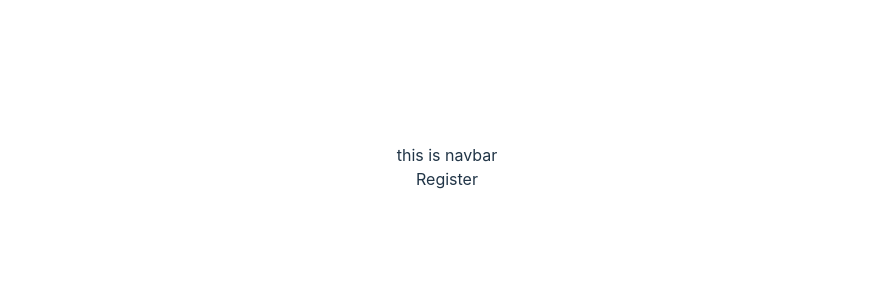
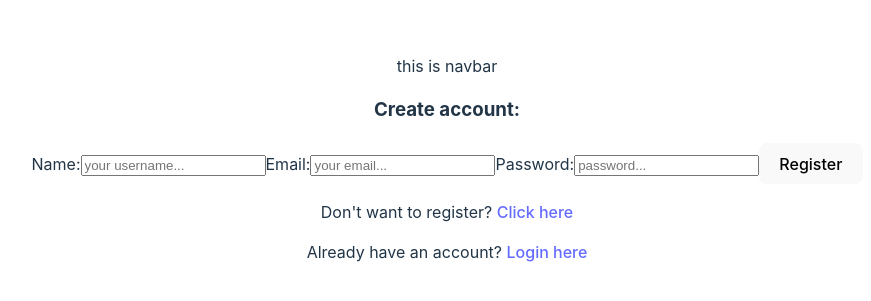
Before and after one commit to jtw007/Hical-Vite-React-Frontend, a React (Vite) app: page /register in a window 1280 px wide. Shown: the part 233-534 px from the top of the page, without its empty margins (193-1064 px from the left). Built offline with nearby package versions, Linux system fonts and the light colour scheme.

Commit message:
register page finished for the most part, created profile component and added register and profile links to home page

```diff
--- a/src/App.jsx
+++ b/src/App.jsx
@@ -12,6 +12,7 @@ import jwt_decode from 'jwt-decode'
 //components import
 import NavBar from './components/NavBar'
 import Home from './components/pages/Home'
+import Profile from './components/pages/Profile'
 import Register from './components/pages/Register'
 
 function App() {
@@ -58,6 +59,11 @@ function App() {
           />
 
           <Route
+            path="/profile"
+            element={<Profile handleLogout={handleLogout} currentUser={currentUser} setCurrentUser={setCurrentUser} />}
+          />
+
+          <Route
             path='/register'
             element={<Register currentUser={currentUser} setCurrentUser={setCurrentUser} />}
           />
--- a/src/components/pages/Home.jsx
+++ b/src/components/pages/Home.jsx
@@ -6,7 +6,12 @@ import React from 'react'
 
 const Home = () => {
   return (
-    <div>Hello this is home</div>
+    <div>
+        <h2>Hello this is home page</h2>
+        <Link to='/register'>Register for an Account</Link>
+        {/* profile link will eventually only be accessible for logged in users only */}
+        <Link to='/profile'>Profile</Link>
+    </div>
   )
 }
 
--- /dev/null
+++ b/src/components/pages/Profile.jsx
@@ -0,0 +1,12 @@
+
+
+const Profile = () => {
+  return (
+    <div>
+       <h2>This is the profile page</h2>
+    </div>
+
+  )
+}
+
+export default Profile
--- a/src/components/pages/Register.jsx
+++ b/src/components/pages/Register.jsx
@@ -18,7 +18,8 @@ const Register = ({ currentUser, setCurrentUser }) => {
             const reqBody = {
                 name,
                 email,
-                password
+                password,
+                //add phone number for backend in the future?
             }
             // const response = await axios.post(`${process.env.REACT_APP_SERVER_URL}/`, reqBody)
 
@@ -40,10 +41,60 @@ const Register = ({ currentUser, setCurrentUser }) => {
         }
     }
 
-    //conditionally render a navigate component
+    //conditionally render a navigate component - navigate the user to the profile page when logged in
+    // if (currentUser) {
+	// 	return <Navigate to="/profile" />
+	// }
 
     return (
-        <div>Register</div>
+        <div id='register-container'>
+			<div id='register-message'>
+				<h3>Create account:</h3>
+
+				<p>{msg}</p>
+			</div>
+
+
+			<form onSubmit={handleSubmit} id='register-form'>
+				<label htmlFor='name'>Name:</label>
+				<input
+					type="text"
+					id="name"
+					placeholder='your username...'
+					onChange={e => setName(e.target.value)}
+					value={name}
+					required
+				/>
+
+				<label htmlFor='email'>Email:</label>
+				<input
+					type="email"
+					id="email"
+					placeholder='your email...'
+					onChange={e => setEmail(e.target.value)}
+					value={email}
+					required
+				/>
+
+				<label htmlFor='password'>Password:</label>
+				<input
+					type="password"
+					id="password"
+					placeholder='password...'
+					onChange={e => setPassword(e.target.value)}
+					value={password}
+					required
+				/>
+
+				<button type="submit" id='register-btn'>Register</button>
+				<div id="register-rickroll">
+					<p>Don't want to register? <a href='https://www.youtube.com/watch?v=dQw4w9WgXcQ' target="_blank">Click here</a></p>
+				</div>
+				<div id="register-login">
+					<p>Already have an account? <a href='/login'>Login here</a></p>
+				</div>
+			</form>
+		</div>
     )
 }
 
```
